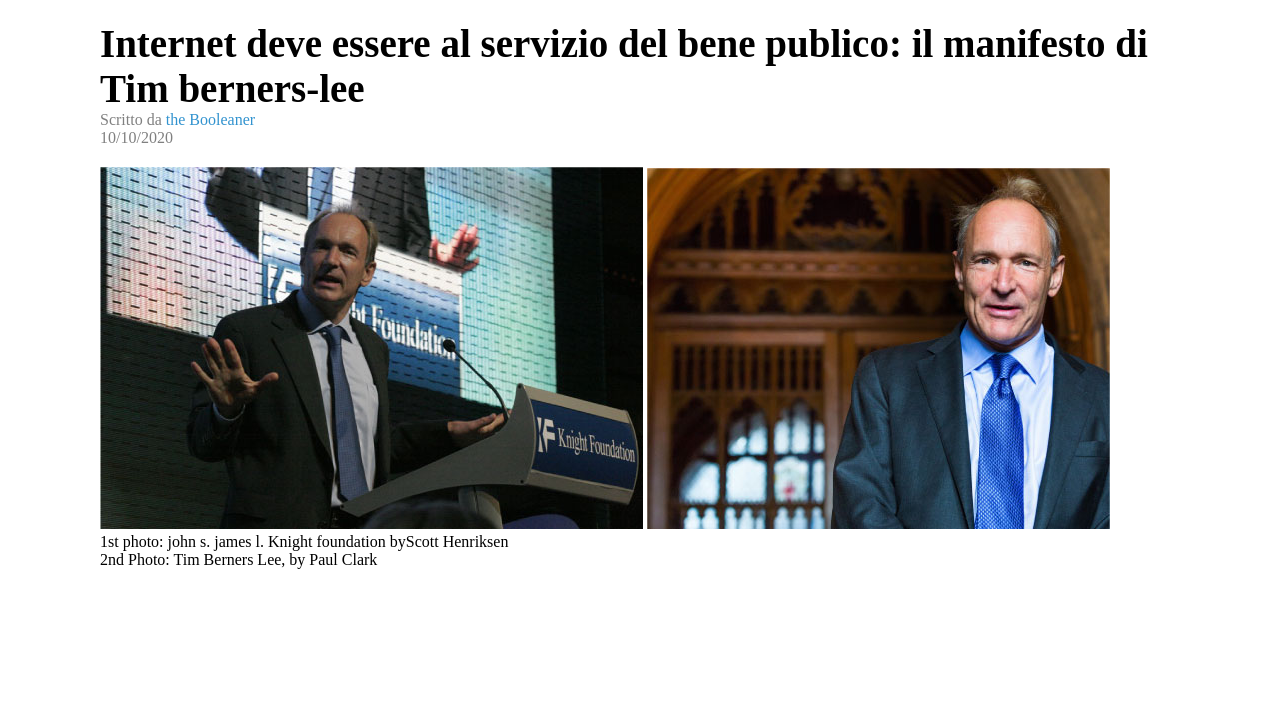
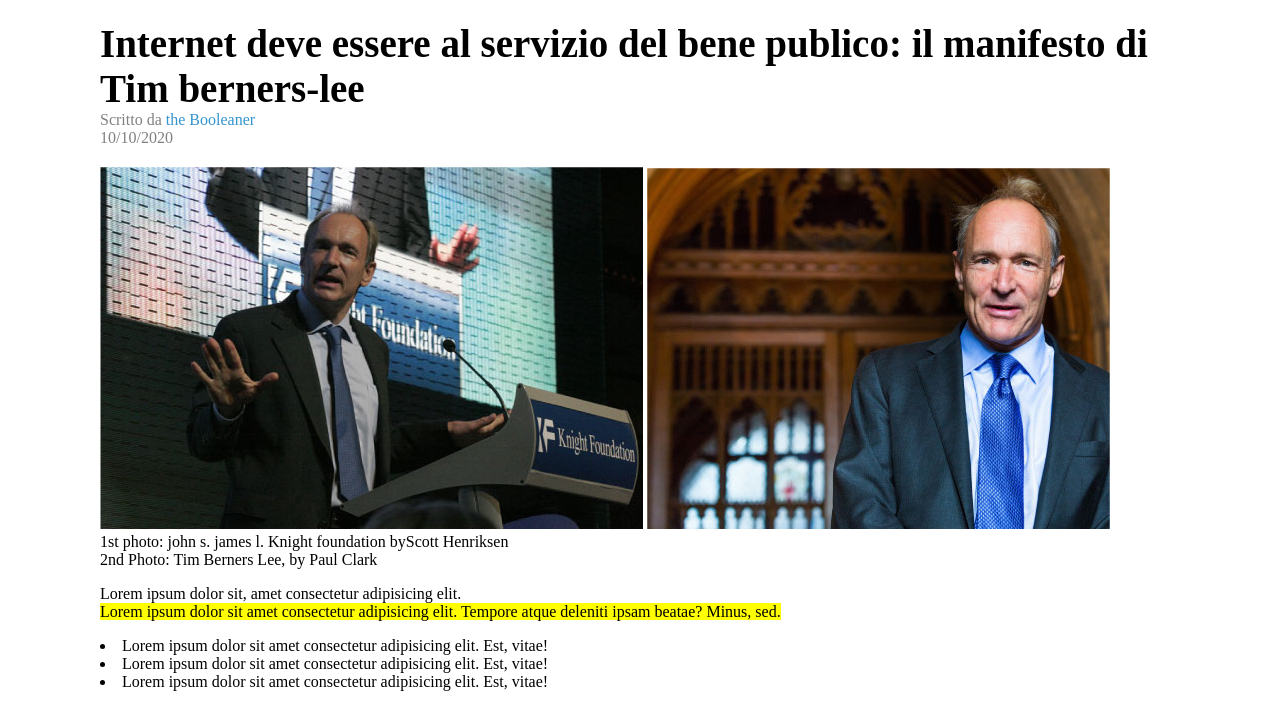
Before and after one commit to maurizio-dominici/html-css-booleaner, a plain HTML site: page index.html in a window 1280 px wide. Shown: the part 111-822 px from the top of the page. Before the commit the page ends 800 px from the top, so only its background shows below. Drawn offline with Linux system fonts and the light colour scheme.

Commit message:
add list

```diff
--- a/css/style.css
+++ b/css/style.css
@@ -14,6 +14,11 @@ figure {
 
 .text-small {
   font-size: 13px;
+}
+
+ul {
+  padding-inline-start: 0;
+  list-style-position: inside;
 }
 
 a {
--- a/index.html
+++ b/index.html
@@ -35,6 +35,30 @@
               1st photo: john s. james l. Knight foundation byScott Henriksen<br />
               2nd Photo: Tim Berners Lee, by Paul Clark
             </figcaption>
+            <!-- Descrizione dell'articolo -->
+            <div class="article-content">
+              <p>
+                Lorem ipsum dolor sit, amet consectetur adipisicing elit.<br />
+                <mark
+                  >Lorem ipsum dolor sit amet consectetur adipisicing elit.
+                  Tempore atque deleniti ipsam beatae? Minus, sed.
+                </mark>
+              </p>
+              <ul>
+                <li>
+                  Lorem ipsum dolor sit amet consectetur adipisicing elit. Est,
+                  vitae!
+                </li>
+                <li>
+                  Lorem ipsum dolor sit amet consectetur adipisicing elit. Est,
+                  vitae!
+                </li>
+                <li>
+                  Lorem ipsum dolor sit amet consectetur adipisicing elit. Est,
+                  vitae!
+                </li>
+              </ul>
+            </div>
           </figure>
         </article>
       </main>
```
